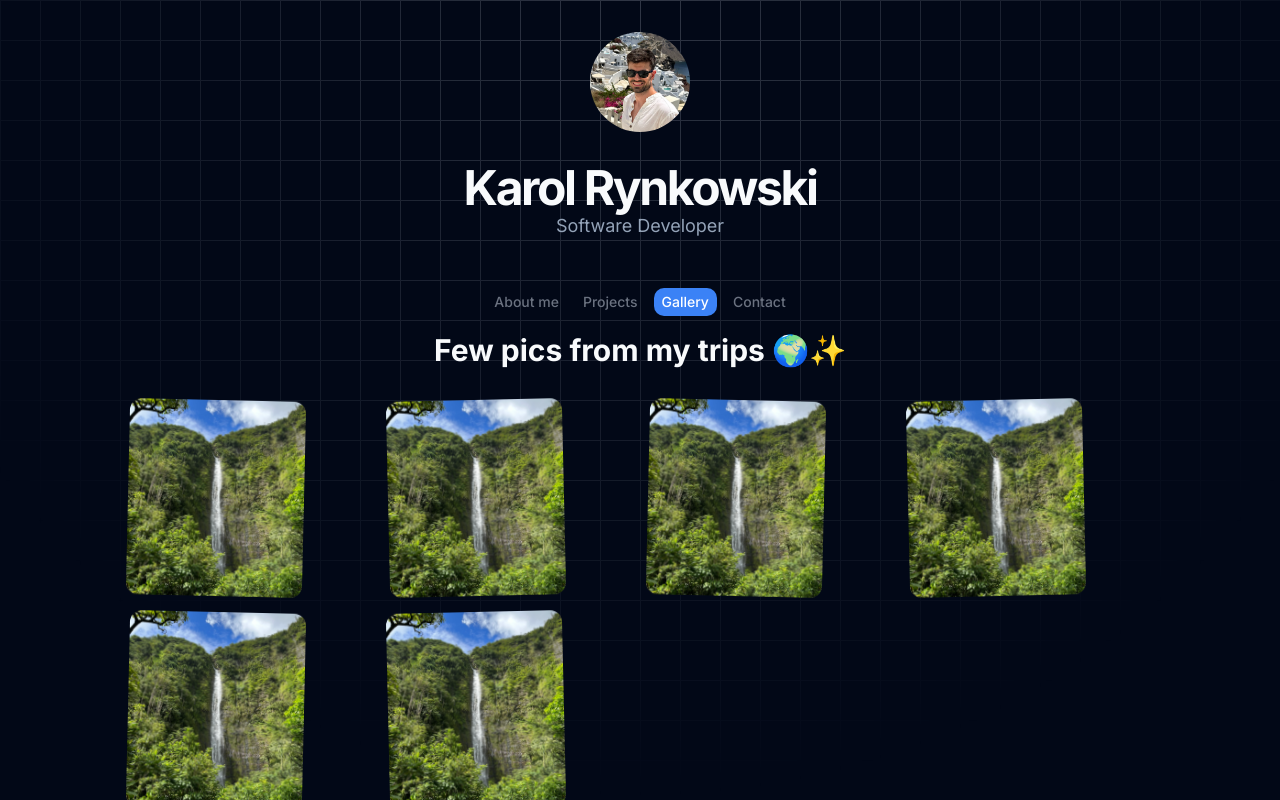
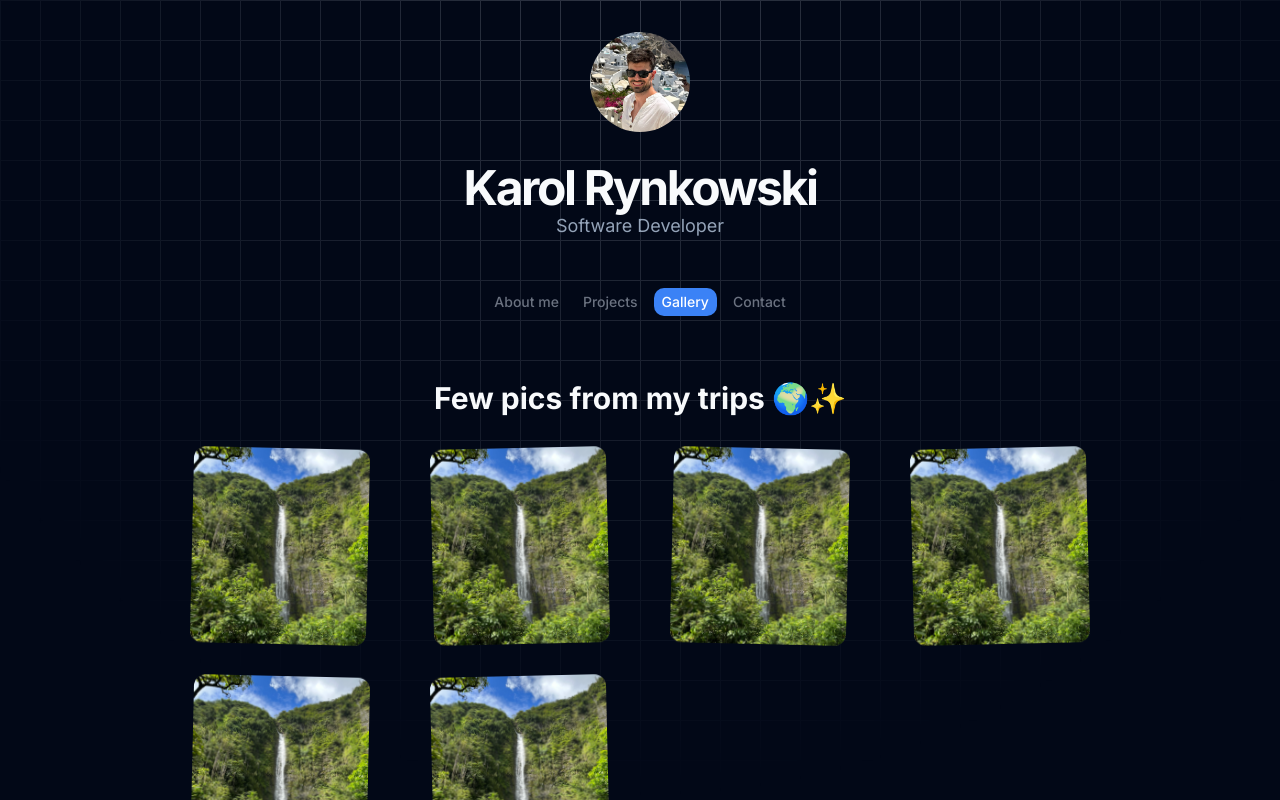
Before and after one commit to rynkovski/portfolio_v2, a Next.js app: page /gallery in a window 1280 px wide. Shown: the top 800 px of the page. Built offline with nearby package versions, Linux system fonts and the light colour scheme.

Commit message:
fix: gallery items

```diff
--- a/src/app/(sections)/gallery/page.tsx
+++ b/src/app/(sections)/gallery/page.tsx
@@ -47,11 +47,11 @@ const pictures = [
 
 function Index() {
   return (
-    <section id="gallery">
+    <section id="gallery" className="p-12">
       <h1 className="text-3xl font-bold text-center">
         Few pics from my trips 🌍✨
       </h1>
-      <div className="grid  w-full grid-cols-1 my-8 gap-4 md:grid-cols-4">
+      <div className="grid w-full grid-cols-1 gap-8 my-8 md:grid-cols-4">
         {pictures.map((picture, idx) => (
           <Picture key={picture.id} {...picture} idx={idx} />
         ))}
@@ -93,14 +93,14 @@ const Picture = ({
       onHoverStart={() => setIsVisible(true)}
       onHoverEnd={() => setIsVisible(false)}
       className={clsx(
-        "relative aspect-[9/10] w-44 flex-none overflow-hidden rounded-xl bg-zinc-100 dark:bg-zinc-800"
+        "relative place-self-center aspect-[9/10] w-44 flex-none overflow-hidden rounded-xl bg-zinc-100 dark:bg-zinc-800"
       )}
     >
       <Image
         src={src}
         alt={alt}
         sizes="(min-width: 640px) 18rem, 11rem"
-        className="absolute inset-0 h-full w-full object-cover"
+        className="absolute inset-0 object-cover w-full h-full"
         width={640}
         height={640}
       />
@@ -110,7 +110,7 @@ const Picture = ({
             initial={{ opacity: 0 }}
             animate={{ opacity: 1, transition: { duration: 0.2 } }}
             exit={{ opacity: 0 }}
-            className="absolute inset-0 w-full bg-gradient-to-t from-black/75 via-black/0 flex items-end"
+            className="absolute inset-0 flex items-end w-full bg-gradient-to-t from-black/75 via-black/0"
           >
             <h3 className="px-3 py-2 font-mono text-xs font-bold">{title}</h3>
           </motion.div>
```
